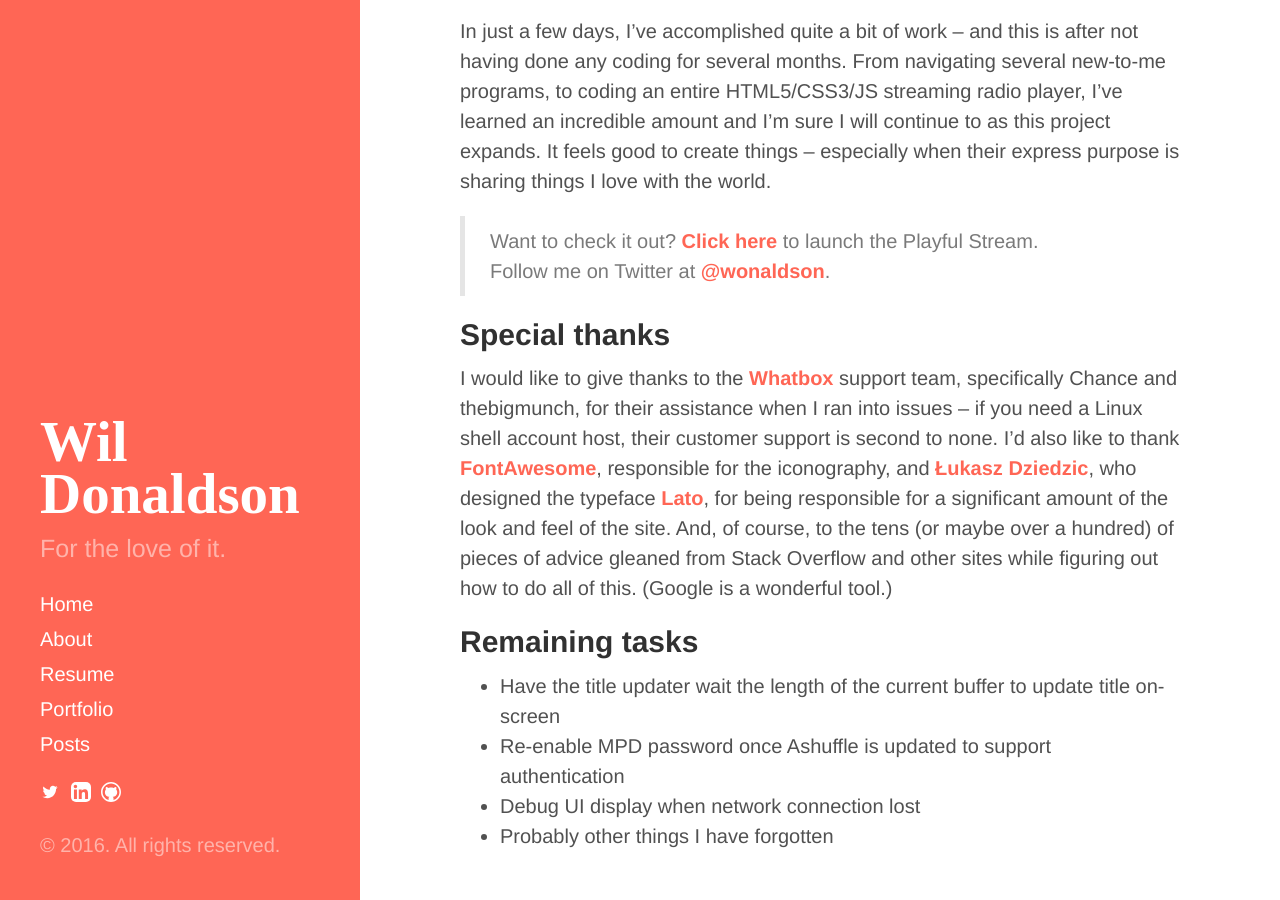
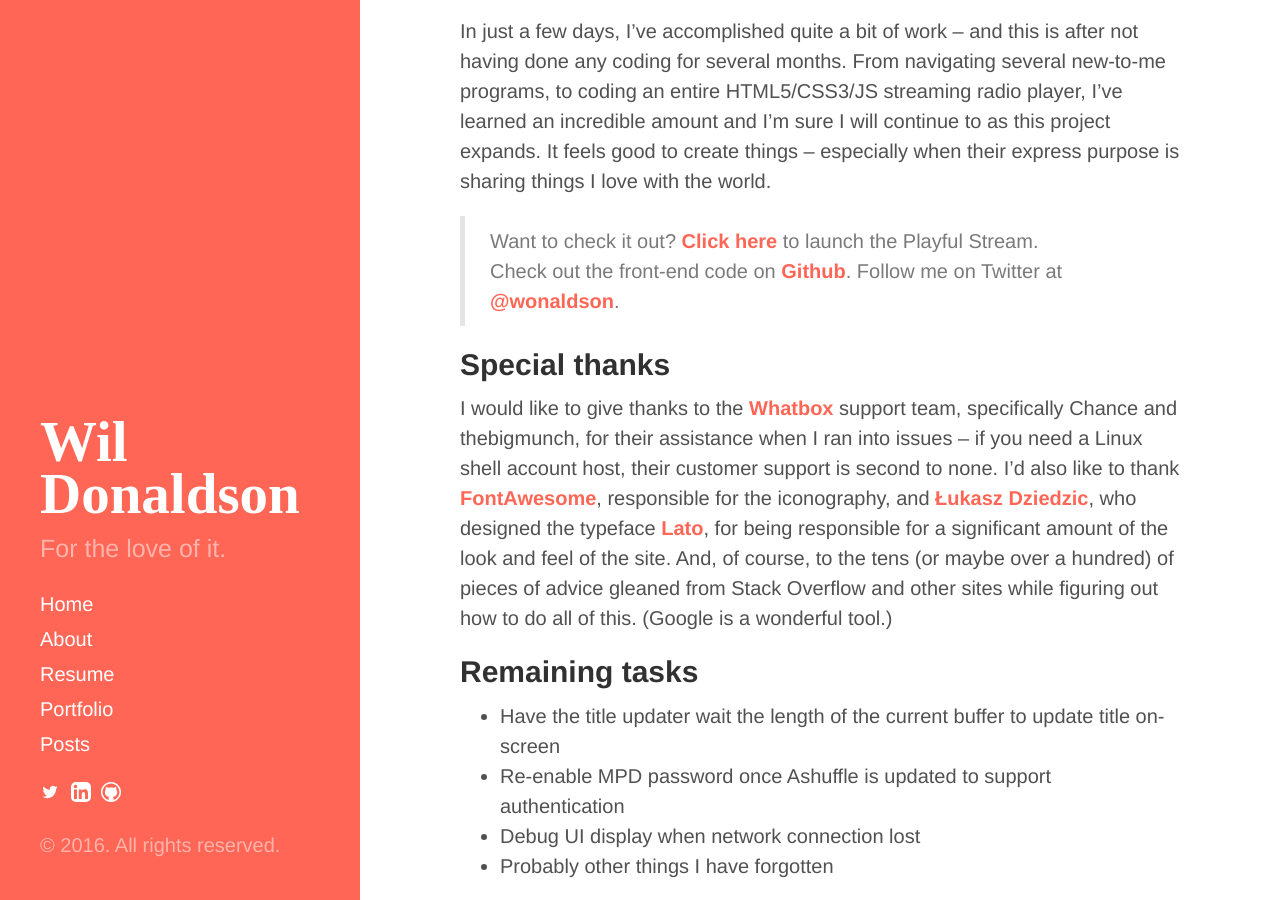
Before and after one commit to crownsedge/wildonaldson.me, a Jekyll site: the page built from portfolio/playful-stream/index.md, in a window 1280 px wide and 900 px high, scrolled down 4851 px. Built offline with Jekyll 4.4.1, drawn with Linux system fonts in a browser that asks for light colours; comment, search, counter and statistics services are not loaded.

Commit message:
Add link to github project

```diff
--- a/portfolio/playful-stream/index.md
+++ b/portfolio/playful-stream/index.md
@@ -74,7 +74,9 @@
 
 In just a few days, I've accomplished quite a bit of work -- and this is after not having done any coding for several months. From navigating several new-to-me programs, to coding an entire HTML5/CSS3/JS streaming radio player, I've learned an incredible amount and I'm sure I will continue to as this project expands. It feels good to create things -- especially when their express purpose is sharing things I love with the world.
 
-> Want to check it out? [Click here](http://stream.playful.cc/){:target="_blank"} to launch the Playful Stream.<!-- fix markup display_ --> Follow me on Twitter at [@wonaldson](https://twitter.com/wonaldson).
+> Want to check it out? [Click here](http://stream.playful.cc/){:target="_blank"} to launch the Playful Stream.<!-- fix markup display_ -->
+> Check out the front-end code on [Github](https://github.com/wonaldson/playful-frontend).
+> Follow me on Twitter at [@wonaldson](https://twitter.com/wonaldson).
 
 ## Special thanks
 
```
